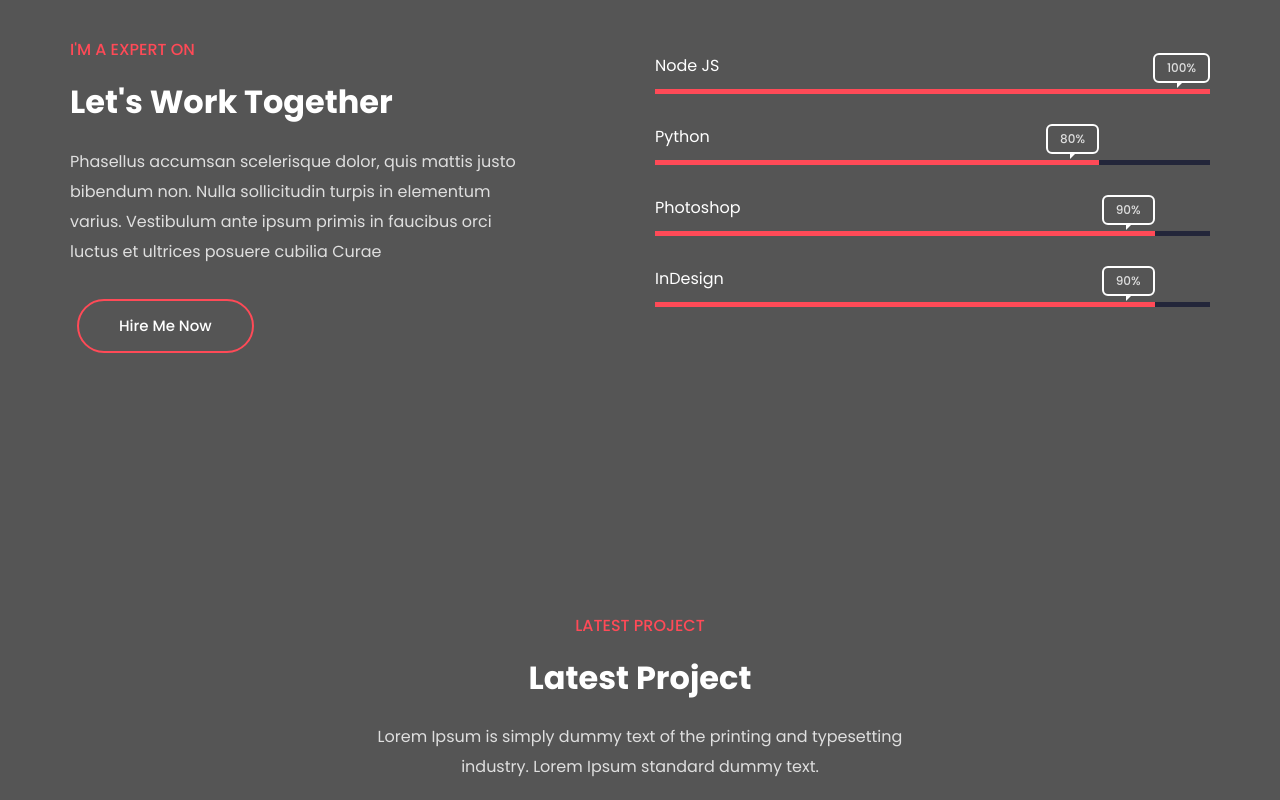
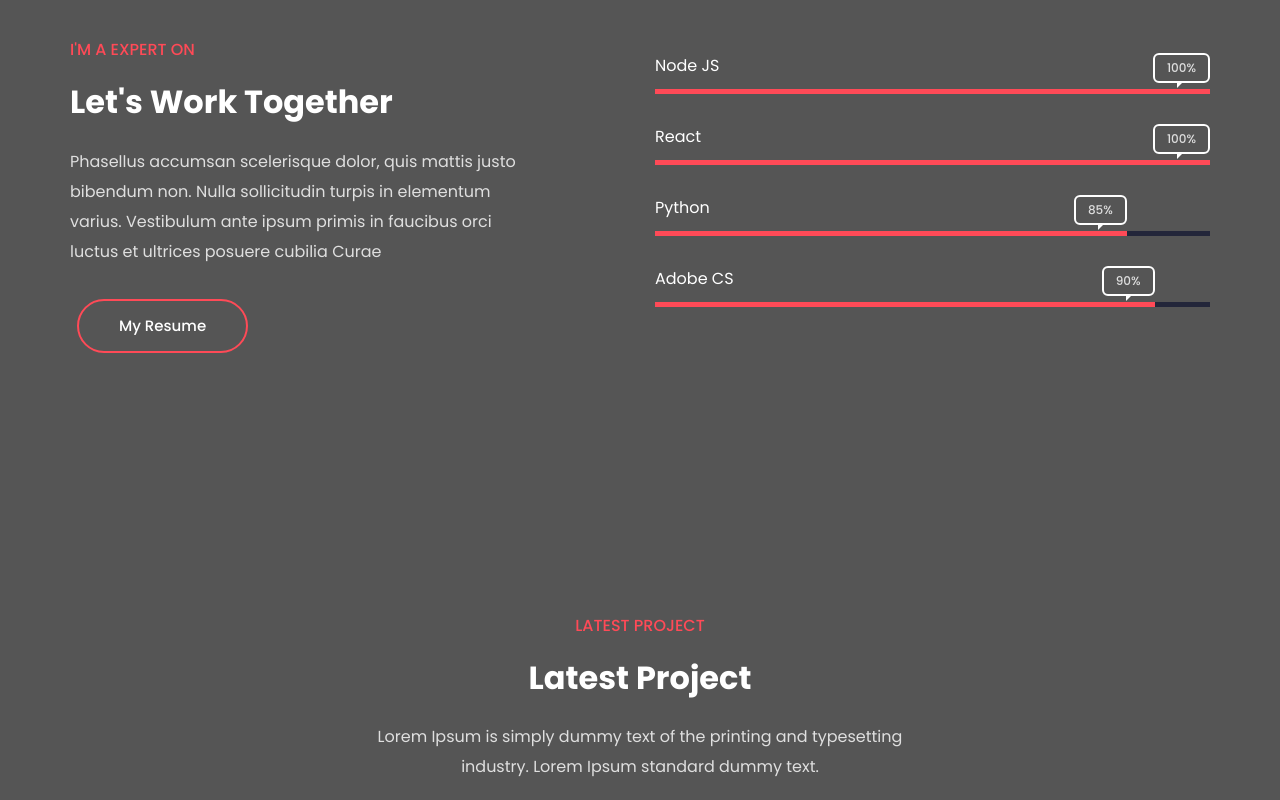
Before and after one commit to SamKlep/react-portfolio, a React (Create React App) app: page / in a window 1280 px wide. Shown: the part 3160-3960 px from the top of the page. Built offline with nearby package versions, Linux system fonts and the light colour scheme; the HTML template or start-up script is replaced by a standard one.

Commit message:
Added logo to footer

```diff
--- a/src/components/banner.js
+++ b/src/components/banner.js
@@ -87,7 +87,7 @@
                   height={729}
                   src='/assets/images/self-portrait-sam.png'
                   className='attachment-full size-full'
-                  alt='about me image'
+                  alt='Samuel K'
                 />{' '}
               </div>
             </div>
--- a/src/components/footer.js
+++ b/src/components/footer.js
@@ -71,7 +71,14 @@
             </div>
           </div>
           <div className='copyright-text'>
-            Copyright © 2020 <a href='#'>SK</a>
+            Copyright © 2020{' '}
+            <a href='#'>
+              <img
+                src='/assets/images/sk-logo-4.png'
+                width={80}
+                height={80}
+              ></img>
+            </a>
           </div>
         </footer>
         <div id='backtotop'>
--- a/src/components/skills.js
+++ b/src/components/skills.js
@@ -23,7 +23,7 @@
               </p>
               <div style={{ textAlign: 'left' }}>
                 <a className='amike-btn bordered mt-3' href='#'>
-                  Hire Me Now
+                  My Resume
                 </a>
               </div>
             </div>
@@ -39,25 +39,25 @@
               </div>
             </div>
             <div className='skill wow fadeInUp' data-wow-delay='0.4s'>
+              <p>React</p>
+              <div
+                className='skill-bar wow slideInLeft animated'
+                style={{ width: '100%' }}
+              >
+                <span className='skill-count'>100%</span>
+              </div>
+            </div>
+            <div className='skill wow fadeInUp' data-wow-delay='0.6s'>
               <p>Python</p>
               <div
                 className='skill-bar wow slideInLeft animated'
-                style={{ width: '80%' }}
+                style={{ width: '85%' }}
               >
-                <span className='skill-count'>80%</span>
-              </div>
-            </div>
-            <div className='skill wow fadeInUp' data-wow-delay='0.6s'>
-              <p>Photoshop</p>
-              <div
-                className='skill-bar wow slideInLeft animated'
-                style={{ width: '90%' }}
-              >
-                <span className='skill-count'>90%</span>
+                <span className='skill-count'>85%</span>
               </div>
             </div>
             <div className='skill wow fadeInUp' data-wow-delay='0.8s'>
-              <p>InDesign</p>
+              <p>Adobe CS</p>
               <div
                 className='skill-bar wow slideInLeft animated'
                 style={{ width: '90%' }}
```
